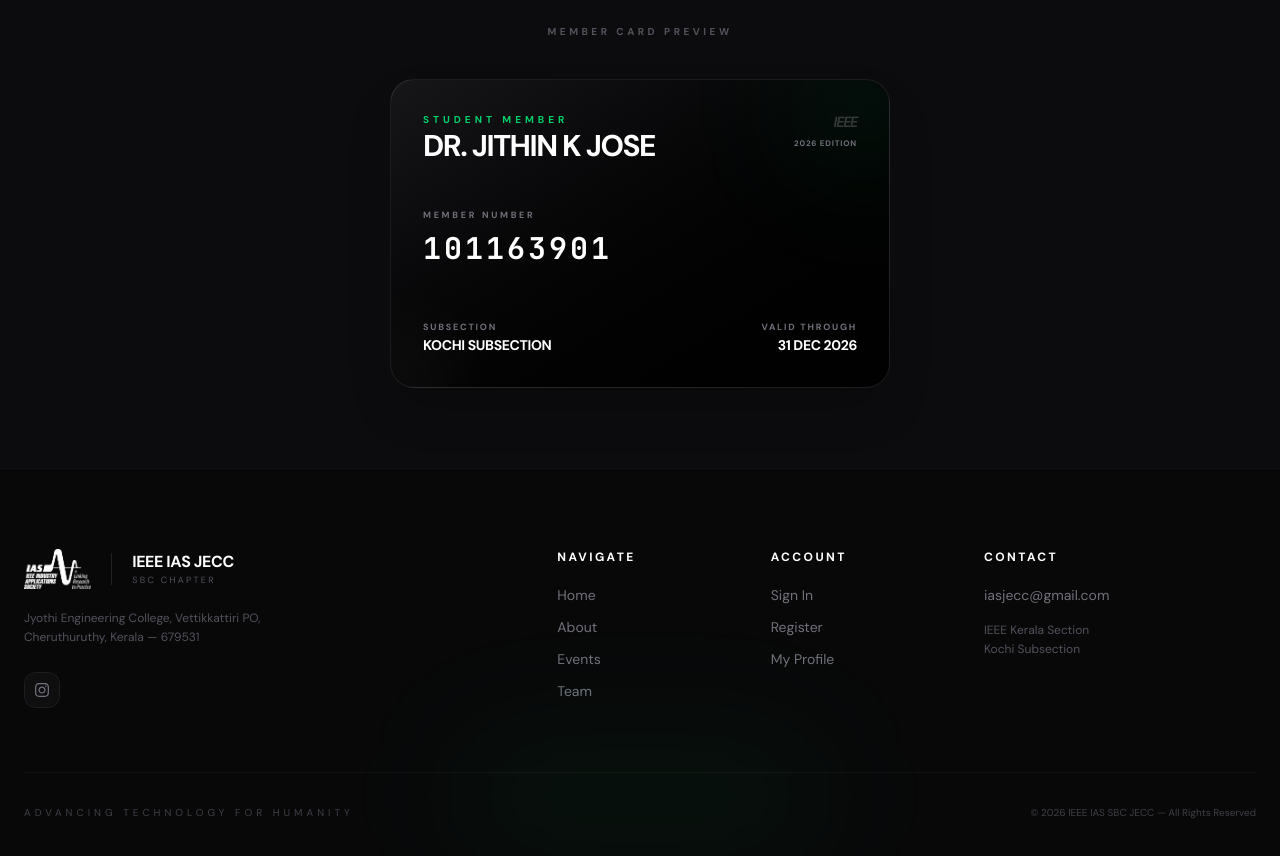
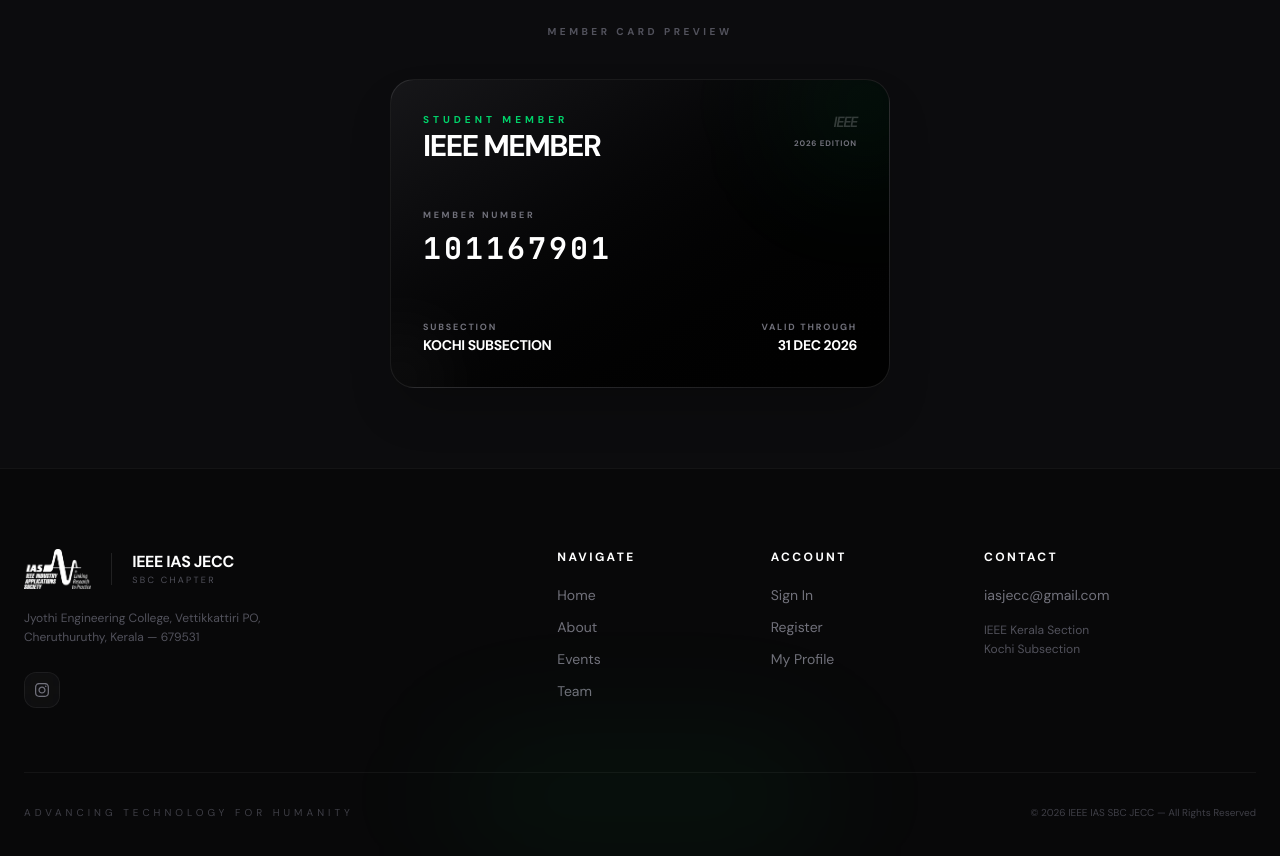
Before and after one commit to aronalex-gd/ias-sbc, a React (Vite) app: page /execom in a window 1280 px wide. Shown: the part 1080-1936 px from the top of the page. Built offline with nearby package versions, Linux system fonts and the light colour scheme.

Commit message:
feat: add Footer component and Execom page with interactive member cards

```diff
--- a/src/components/Footer.jsx
+++ b/src/components/Footer.jsx
@@ -2,6 +2,7 @@
 import { Link } from 'react-router-dom';
 import { motion } from 'framer-motion';
 import { FaInstagram, FaLinkedin, FaGlobe } from 'react-icons/fa';
+import iasLogoImg from '../assets/logos/ias1.png';
 
 const FooterLink = ({ href, to, children }) => {
   const cls = "text-zinc-500 hover:text-ias-green text-sm transition-colors duration-200 flex items-center gap-1.5 group";
@@ -27,7 +28,7 @@
           <div className="flex items-center gap-4 mb-5">
             {/* Main Chapter Logo */}
             <img
-              src="src/assets/logos/ias1.png"
+              src={iasLogoImg}
               alt="IEEE IAS JECC Logo"
               className="h-10 w-auto object-contain"
             />
--- a/src/pages/Execom.jsx
+++ b/src/pages/Execom.jsx
@@ -148,7 +148,7 @@
               Member Card Preview
             </motion.p>
             <div className="flex justify-center">
-              <MemberCard name={EXECOM[0].name} memberId="101163901" role="ias-member" iasStatus="verified" />
+              <MemberCard name="IEEE Member" memberId="101167901" role="ias-member" iasStatus="verified" />
             </div>
           </div>
         )}
```
